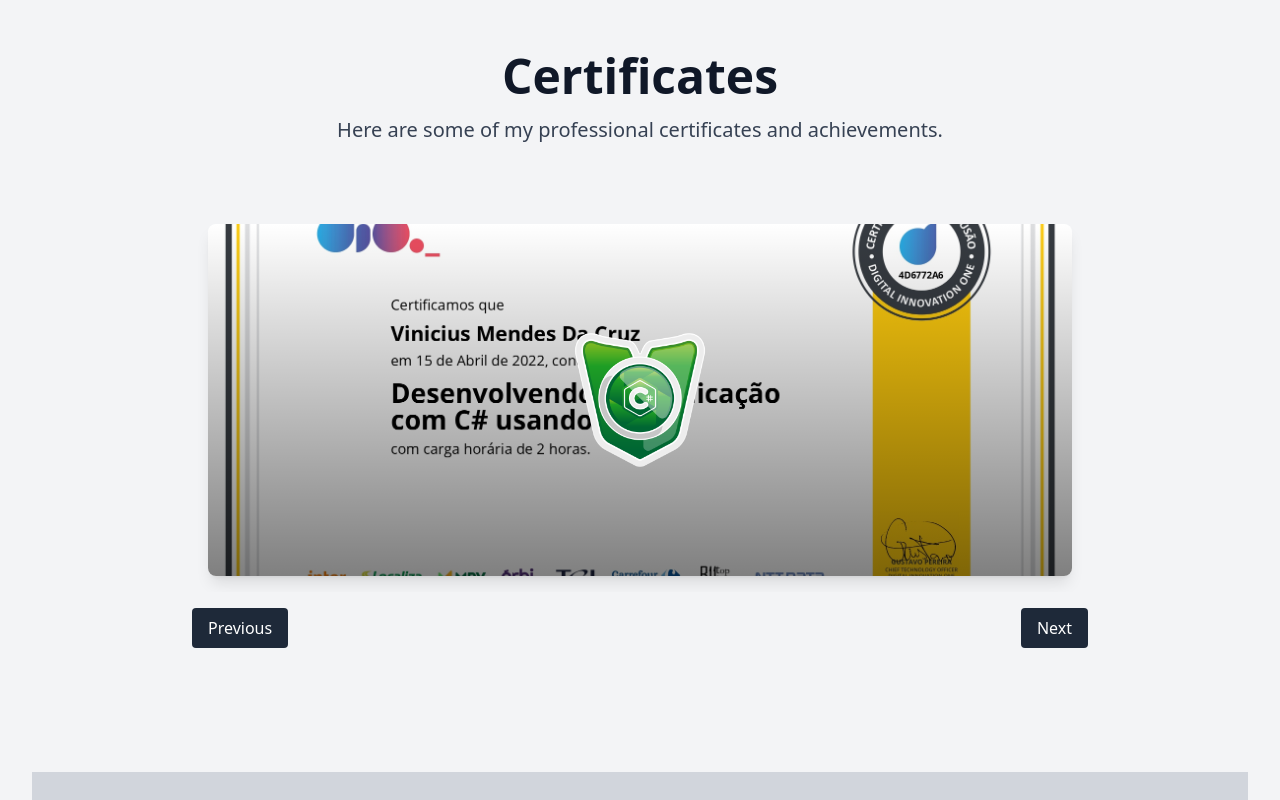
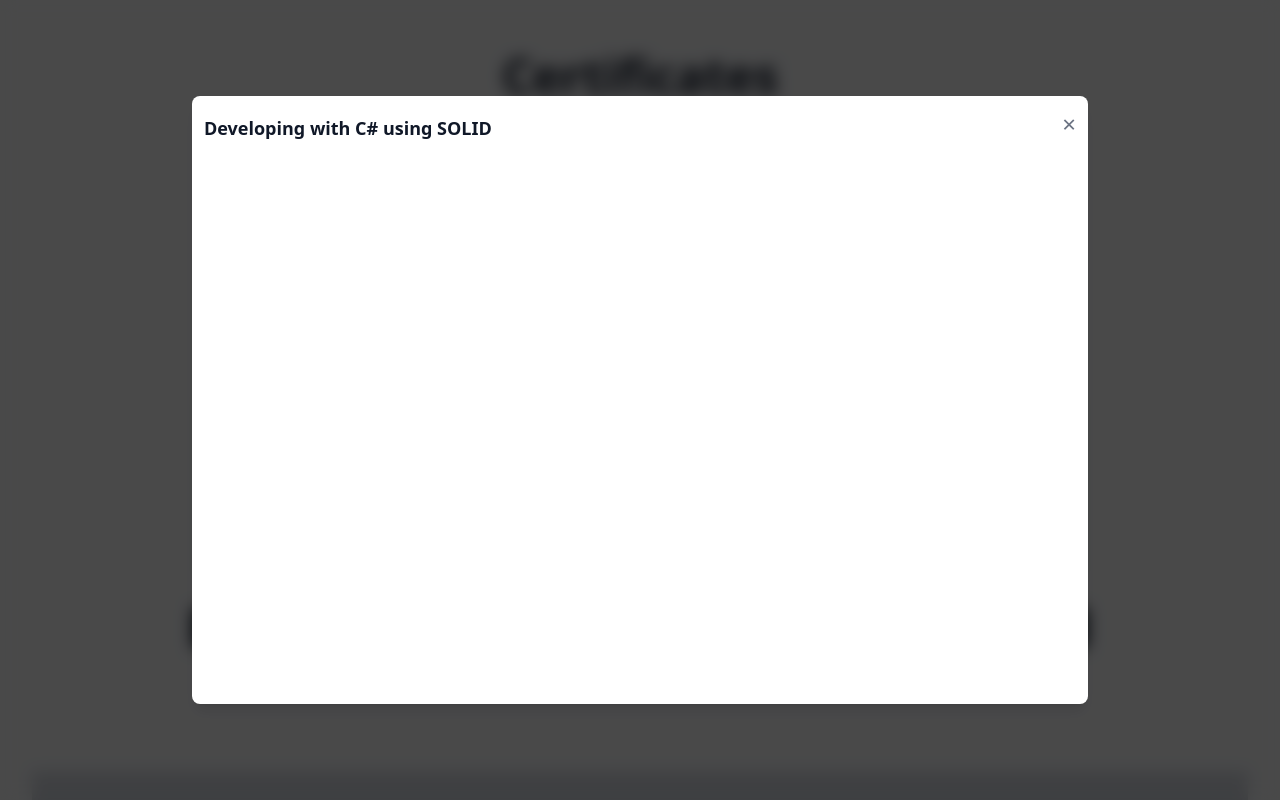
Before and after one commit to vinicius20m/vinicius20m.github.io, a React (Vite) app: page / in a window 1280 px wide. Both pictures are taken after a click on the element 640 px from the left and 4282 px from the top of the page. Shown: the part 3882-4682 px from the top of the page. Built offline with nearby package versions, Linux system fonts and the light colour scheme.

Commit message:
feat: open certificate PDFs in modal viewe

```diff
--- a/src/components/CertificatesCarousel.jsx
+++ b/src/components/CertificatesCarousel.jsx
@@ -2,9 +2,12 @@
 import React, { useState } from 'react';
 import useEmblaCarousel from 'embla-carousel-react';
 import Autoplay from 'embla-carousel-autoplay';
+import Modal from './Modal';
 
 export default function CertificatesCarousel({ certificates }) {
   const [emblaRef, emblaApi] = useEmblaCarousel({ loop: true }, [Autoplay({ delay: 1800 })]);
+  const [isModalOpen, setIsModalOpen] = useState(false);
+  const [selectedCertificate, setSelectedCertificate] = useState(null);
 
   const goToPrev = () => {
     if (emblaApi) emblaApi.scrollPrev();
@@ -14,12 +17,23 @@ export default function CertificatesCarousel({ certificates }) {
     if (emblaApi) emblaApi.scrollNext();
   };
 
+  const openModal = (certificate) => {
+    setSelectedCertificate(certificate);
+    setIsModalOpen(true);
+  };
+
+  const closeModal = () => {
+    setIsModalOpen(false);
+    setSelectedCertificate(null);
+  };
+
   return (
+    <>
       <div className="embla mx-auto max-w-4xl">
         <div className="embla__viewport overflow-hidden" ref={emblaRef}>
           <div className="embla__container flex">
             {certificates.map((cert, index) => (
-            <CertificateCard key={index} certificate={cert} />
+              <CertificateCard key={index} certificate={cert} onClick={() => openModal(cert)} />
             ))}
           </div>
         </div>
@@ -38,10 +52,30 @@ export default function CertificatesCarousel({ certificates }) {
           </button>
         </div>
       </div>
+      <Modal
+        isOpen={isModalOpen}
+        onClose={closeModal}
+        title={selectedCertificate?.title || 'Certificate'}
+      >
+        {selectedCertificate && (
+          <div className="w-full h-full">
+            <iframe
+              src={selectedCertificate.pdf}
+              className="w-full h-100 md:h-130 border-0 rounded"
+              title={selectedCertificate.title}
+              onError={() => {
+                // Fallback if PDF fails to load
+                return <p className="text-center text-gray-700 dark:text-gray-300">Unable to load certificate PDF</p>;
+              }}
+            />
+          </div>
+        )}
+      </Modal>
+    </>
   );
 }
 
-function CertificateCard({ certificate }) {
+function CertificateCard({ certificate, onClick }) {
   const [imageError, setImageError] = useState(false);
 
   const handleImageError = () => {
@@ -50,7 +84,10 @@ function CertificateCard({ certificate }) {
 
   return (
     <div className="embla__slide flex-shrink-0 w-full p-4">
-      <div className="relative bg-cover bg-center rounded-lg shadow-lg h-88 cursor-pointer overflow-hidden">
+      <div
+        className="relative bg-cover bg-center rounded-lg shadow-lg h-88 cursor-pointer overflow-hidden"
+        onClick={onClick}
+      >
         {!imageError ? (
           <img
             src={certificate.image}
--- a/src/components/Modal.jsx
+++ b/src/components/Modal.jsx
@@ -6,7 +6,7 @@ const Modal = ({ isOpen, onClose, children, title }) => {
 
   return (
     <div className="fixed inset-0 z-50 flex items-center justify-center bg-black/70 backdrop-blur-sm" onClick={onClose}>
-      <div className="bg-white dark:bg-gray-800 rounded-lg shadow-lg max-w-lg w-full mx-4 p-3" onClick={(e) => e.stopPropagation()}>
+      <div className="bg-white dark:bg-gray-800 rounded-lg shadow-lg max-w-4xl w-full mx-4 p-3" onClick={(e) => e.stopPropagation()}>
         <div className="flex justify-between items-center mb-6">
           <h2 className="text-lg font-semibold text-gray-900 dark:text-white">{title}</h2>
           <button
--- a/src/data/certificates.js
+++ b/src/data/certificates.js
@@ -83,7 +83,7 @@ const certificatesData = [
     title: "Introduction to Microservices with .NET",
     image: "/src/assets/certificates/microsservicos com .NET.jpg",
     icon: "/src/assets/certificates/microsservicos com .NET.png",
-    pdf: "/src/assets/certificates/microsserviços com .NET.pdf",
+    pdf: "/src/assets/certificates/microsservicos com .NET.pdf",
     issuer: "Unknown",
     year: "2026"
   },
```
Lines whose indentation alone changed are shown as unchanged.
